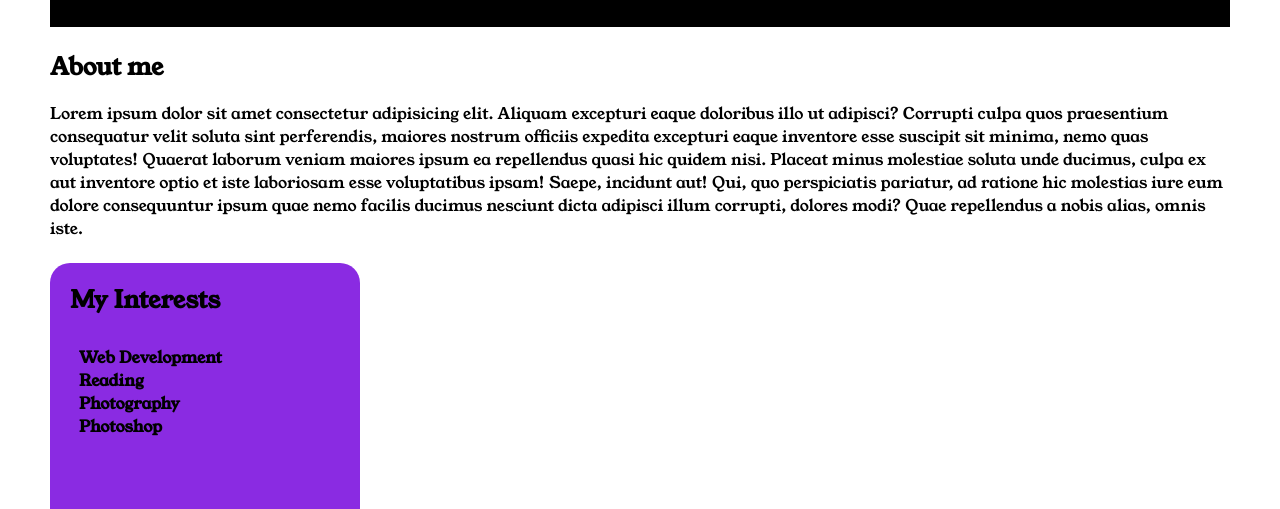
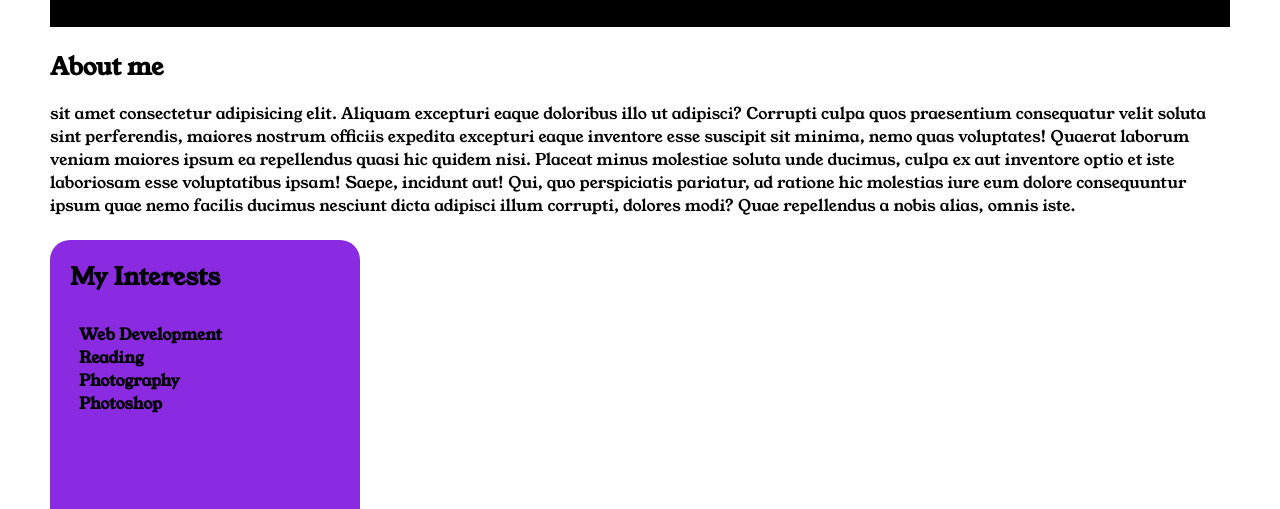
Before and after one commit to sivabalamanikandan/simple-portfolio-website, a plain HTML site: page index.html in a window 1280 px wide. Shown: the part 283-792 px from the top of the page. Drawn offline with Linux system fonts and the light colour scheme.

Commit message:
about me update

```diff
--- a/index.html
+++ b/index.html
@@ -19,7 +19,7 @@
 
         <div class="section-two">
             <h2 class="section-two__title">About me</h2>
-            <p class="section-two__desc">Lorem ipsum dolor sit amet consectetur adipisicing elit. Aliquam excepturi
+            <p class="section-two__desc"> sit amet consectetur adipisicing elit. Aliquam excepturi
                 eaque
                 doloribus illo ut adipisci?
                 Corrupti culpa quos praesentium consequatur velit soluta sint perferendis, maiores nostrum officiis
```
